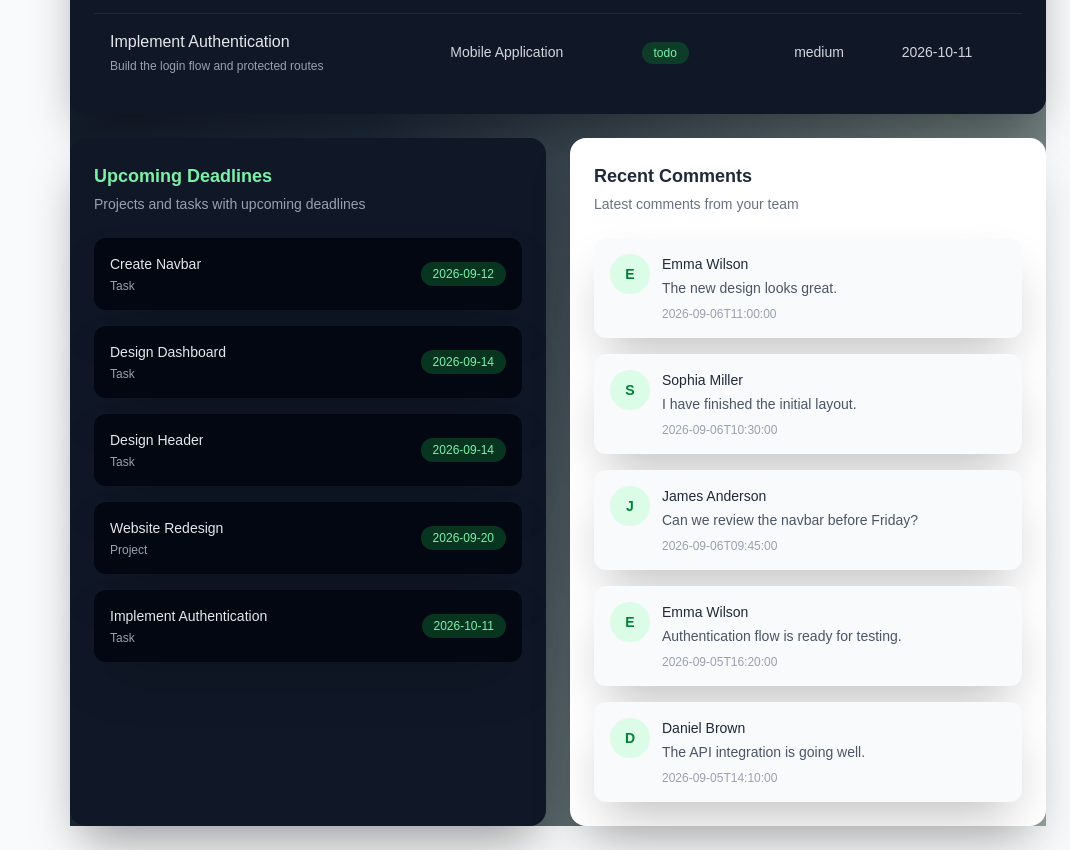
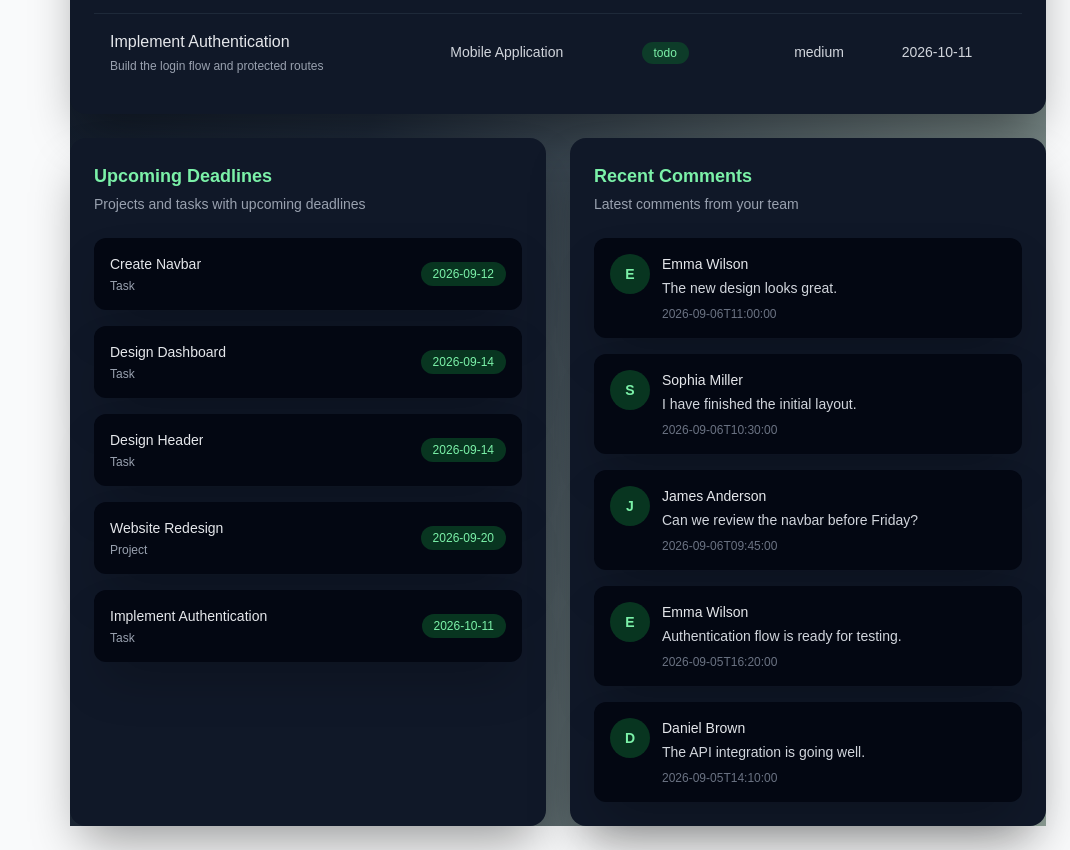
Before and after one commit to Reza-Bamoniri/Managment-Dashboard-Projects, a React (Vite) app: page / in a window 1280 px wide. Shown: the part 1560-2410 px from the top of the page, without its empty margins (210-1280 px from the left). Built offline with nearby package versions, Linux system fonts and the light colour scheme; data requests are answered from the project's data file.

Commit message:
style: add dark mode to recent comments

```diff
--- a/src/components/home/RecentComments.tsx
+++ b/src/components/home/RecentComments.tsx
@@ -28,31 +28,31 @@ function RecentComments() {
     .slice(0, 5);
 
   return (
-    <section className="rounded-2xl bg-white p-5 shadow-2xl sm:p-6">
+    <section className="rounded-2xl bg-white p-5 shadow-2xl sm:p-6 dark:bg-gray-900 dark:shadow-black/40">
       <div className="mb-6">
-        <h2 className="text-lg font-semibold text-gray-800">
+        <h2 className="text-lg font-semibold text-gray-800 dark:text-green-300">
           Recent Comments
         </h2>
 
-        <p className="mt-1 text-sm text-gray-500">
+        <p className="mt-1 text-sm text-gray-500 dark:text-gray-400">
           Latest comments from your team
         </p>
       </div>
 
       {loading && (
-        <div className="py-10 text-center text-sm text-gray-500">
+        <div className="py-10 text-center text-sm text-gray-500 dark:text-gray-400">
           Loading comments...
         </div>
       )}
 
       {error && (
-        <div className="rounded-xl bg-red-50 p-4 text-sm text-red-600">
+        <div className="rounded-xl bg-red-50 p-4 text-sm text-red-600 dark:bg-red-950/40 dark:text-red-400">
           {error}
         </div>
       )}
 
       {!loading && !error && recentComments.length === 0 && (
-        <div className="py-10 text-center text-sm text-gray-500">
+        <div className="py-10 text-center text-sm text-gray-500 dark:text-gray-400">
           No comments found.
         </div>
       )}
@@ -67,23 +67,23 @@ function RecentComments() {
             return (
               <div
                 key={comment.id}
-                className="rounded-xl bg-gray-50 p-4 shadow-2xl hover:bg-green-100 transition delay-100 hover:-translate-y-0.5"
+                className="rounded-xl bg-gray-50 p-4 shadow-2xl hover:bg-green-100 transition delay-100 hover:-translate-y-0.5 dark:bg-gray-950 dark:hover:bg-green-950/70"
               >
                 <div className="flex items-start gap-3">
-                  <div className="flex h-10 w-10 shrink-0 items-center justify-center rounded-full bg-green-100 text-sm font-semibold text-green-700">
+                  <div className="flex h-10 w-10 shrink-0 items-center justify-center rounded-full bg-green-100 text-sm font-semibold text-green-700 dark:bg-green-900/60 dark:text-green-300">
                     {user?.name?.charAt(0) ?? "U"}
                   </div>
 
                   <div className="min-w-0">
-                    <p className="text-sm font-medium text-gray-800">
+                    <p className="text-sm font-medium text-gray-800 dark:text-gray-200">
                       {user?.name ?? "Unknown User"}
                     </p>
 
-                    <p className="mt-1 text-sm text-gray-600">
+                    <p className="mt-1 text-sm text-gray-600 dark:text-gray-300">
                       {comment.text}
                     </p>
 
-                    <p className="mt-2 text-xs text-gray-400">
+                    <p className="mt-2 text-xs text-gray-400 dark:text-gray-500">
                       {comment.createdAt}
                     </p>
                   </div>
```
